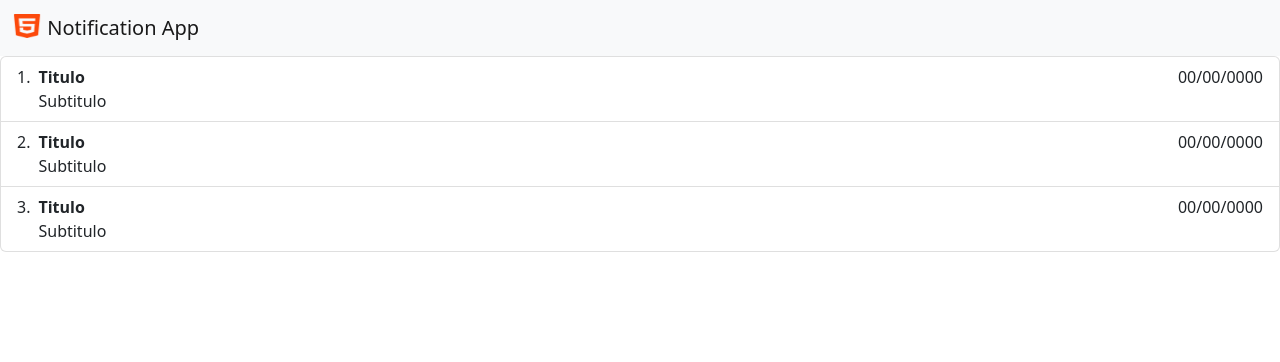
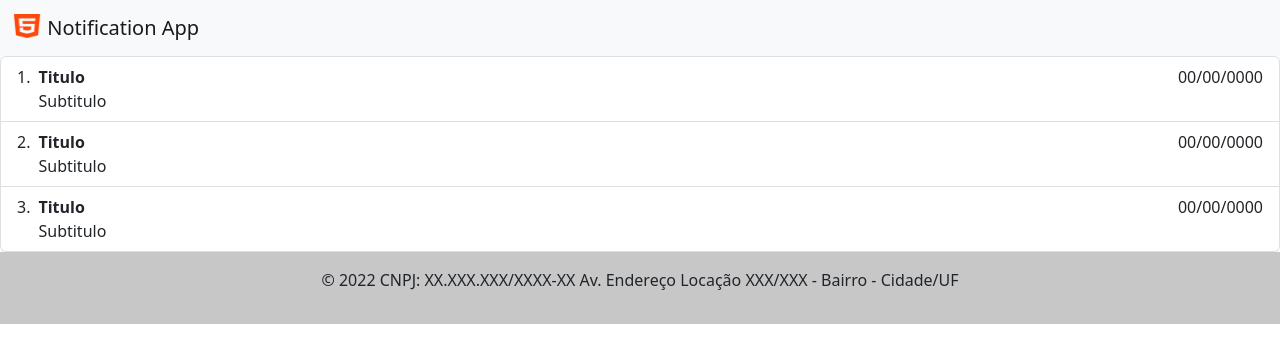
Before and after one commit to Osnei-Luzia/DevInPhilips, an Angular app in the folder Modulo 1/Semana 8/Projeto/: page / in a window 1280 px wide. Shown: the top 362 px of the page. Built offline with nearby package versions, Linux system fonts and the light colour scheme.

Commit message:
[M1S08] Ex 5 - Criação de rodapé (footer)01~

```diff
--- a/Modulo 1/Semana 8/Projeto/src/app/app.component.html
+++ b/Modulo 1/Semana 8/Projeto/src/app/app.component.html
@@ -1,3 +1,4 @@
+<header>
 <nav class="navbar bg-light">
   <div class="container-fluid">
     <a class="navbar-brand" href="#">
@@ -25,7 +26,8 @@
     </div> -->
   </div>
 </nav>
-
+</header>
+<main>
 <ol class="list-group list-group-numbered">
   <li class="list-group-item d-flex justify-content-between align-items-start">
     <div class="ms-2 me-auto">
@@ -52,3 +54,11 @@
     <!-- <span class="badge bg-primary rounded-pill">14</span> -->
   </li>
 </ol>
+</main>
+<footer class="bg-light text-center text-lg-start">
+  <!-- Copyright -->
+  <div class="text-center p-3" style="background-color: rgba(0, 0, 0, 0.2);">
+    <p class="text-dark"> © 2022 CNPJ: XX.XXX.XXX/XXXX-XX Av. Endereço Locação XXX/XXX - Bairro - Cidade/UF</p>
+  </div>
+  <!-- Copyright -->
+</footer>
```
